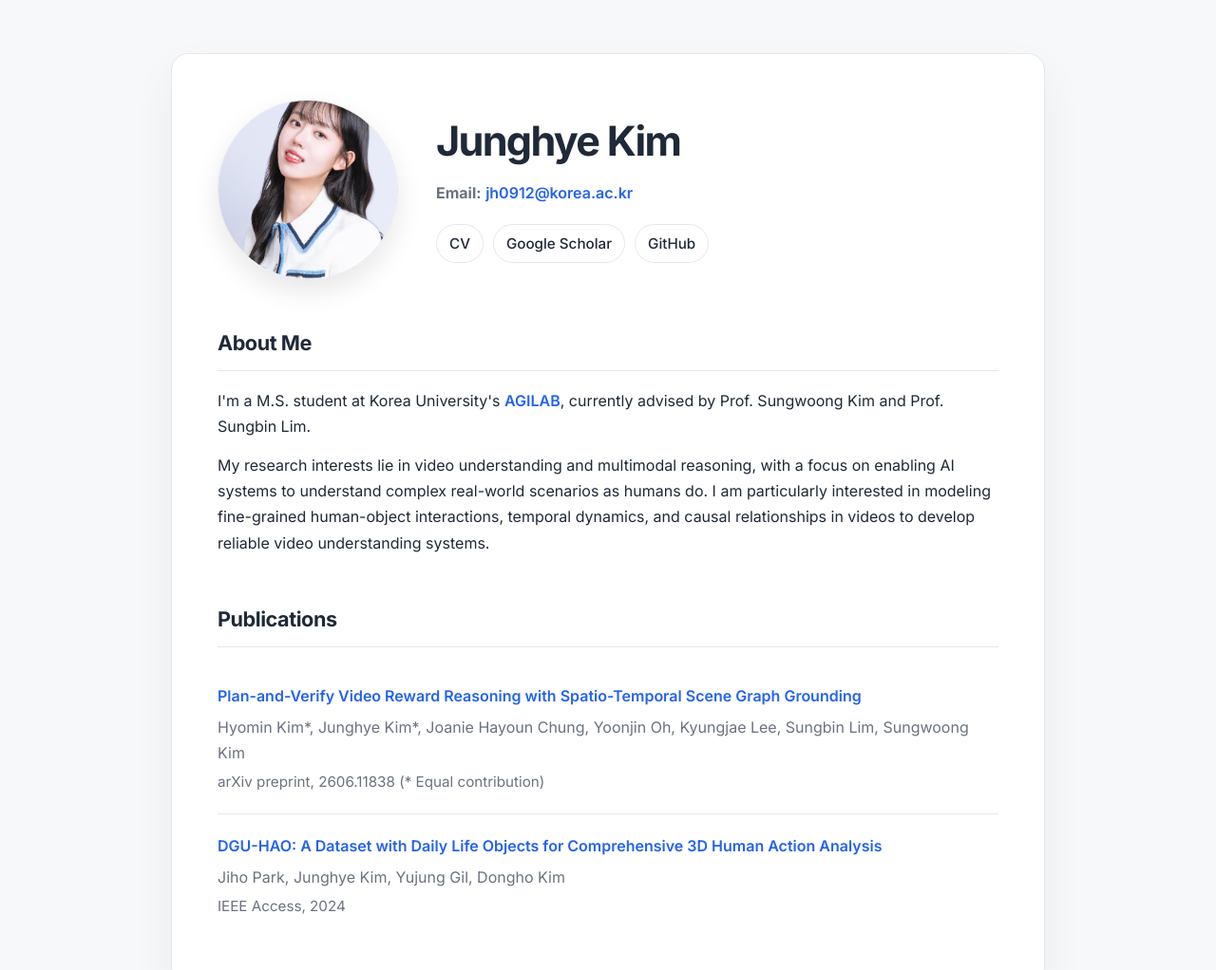
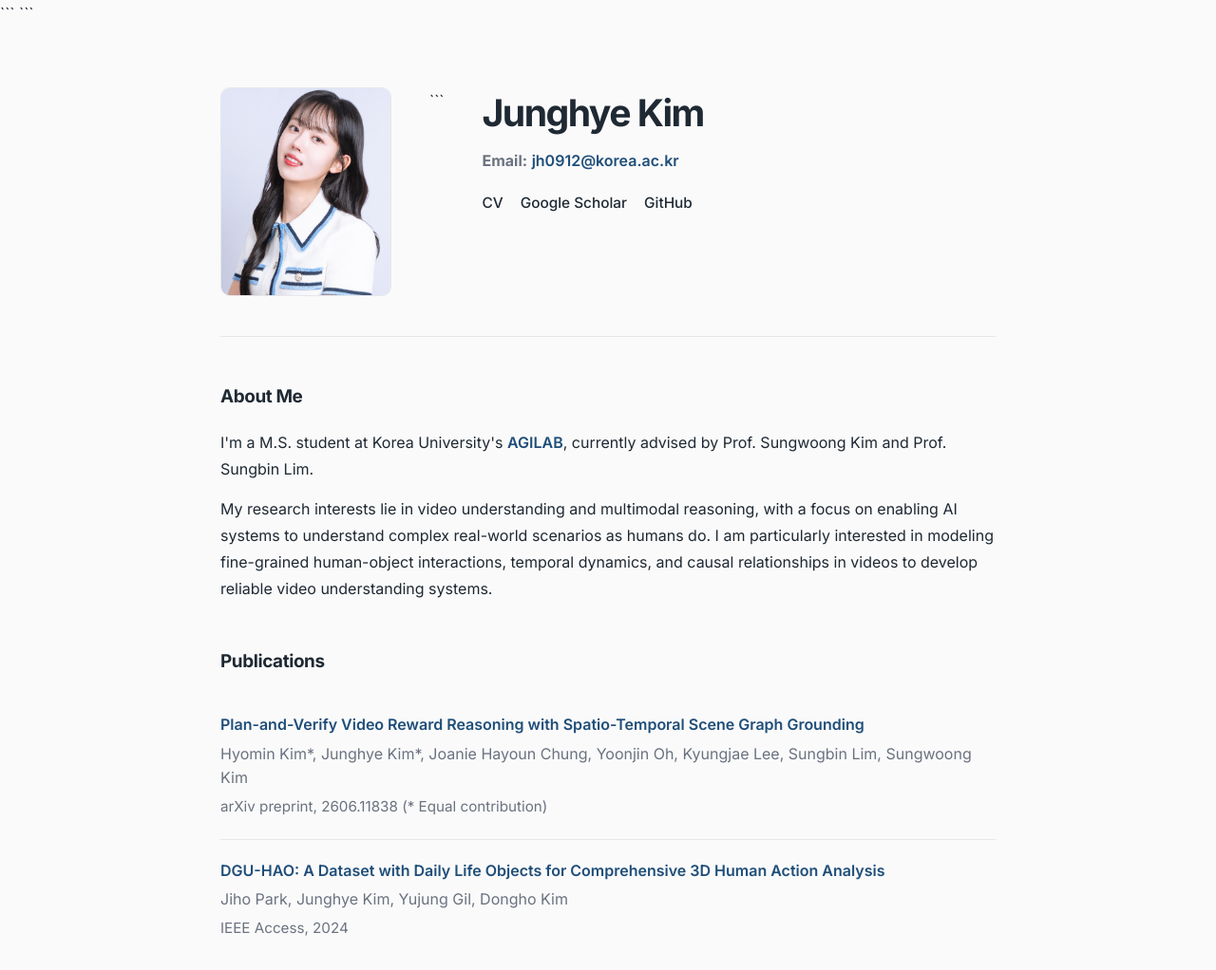
Before and after one commit to junghye01/junghye01.github.io, a plain HTML site: page index.html in a window 1280 px wide. Shown: the top 1022 px of the page at 95% size. Drawn offline with Linux system fonts and the light colour scheme.

Commit message:
Refactor styles and update profile information

````diff
--- a/index.html
+++ b/index.html
@@ -6,20 +6,19 @@
     <meta name="viewport" content="width=device-width, initial-scale=1.0">
     <title>Junghye Kim</title>
 
-
+```
 <link rel="preconnect" href="https://fonts.googleapis.com">
 <link rel="preconnect" href="https://fonts.gstatic.com" crossorigin>
 <link href="https://fonts.googleapis.com/css2?family=Inter:wght@400;500;600;700&display=swap" rel="stylesheet">
 
 <style>
     :root {
-        --bg: #f7f8fa;
-        --card-bg: #ffffff;
-        --text: #1f2937;
+        --bg: #fafafa;
+        --text: #1f2933;
         --muted: #6b7280;
         --border: #e5e7eb;
-        --accent: #2563eb;
-        --accent-hover: #1d4ed8;
+        --accent: #1f4e79;
+        --accent-hover: #163a5a;
     }
 
     * {
@@ -27,57 +26,55 @@
     }
 
     body {
-        font-family: 'Inter', sans-serif;
-        line-height: 1.7;
-        background: var(--bg);
-        color: var(--text);
         margin: 0;
         padding: 0;
+        font-family: 'Inter', sans-serif;
+        line-height: 1.75;
+        color: var(--text);
+        background: var(--bg);
     }
 
     .container {
-        max-width: 920px;
-        margin: 56px auto;
-        padding: 48px;
-        background: var(--card-bg);
-        border: 1px solid var(--border);
-        border-radius: 18px;
-        box-shadow: 0 20px 45px rgba(15, 23, 42, 0.06);
+        max-width: 880px;
+        margin: 64px auto;
+        padding: 0 32px;
     }
 
     .profile {
         display: flex;
-        align-items: center;
+        align-items: flex-start;
         gap: 40px;
-        margin-bottom: 48px;
+        padding-bottom: 42px;
+        border-bottom: 1px solid var(--border);
     }
 
     .profile-img {
-        width: 190px;
-        height: 190px;
-        border-radius: 50%;
+        width: 180px;
+        height: 220px;
         object-fit: cover;
+        border-radius: 10px;
         border: 1px solid var(--border);
-        box-shadow: 0 12px 28px rgba(15, 23, 42, 0.10);
     }
 
     .profile-info {
         flex: 1;
+        padding-top: 4px;
     }
 
     h1 {
-        font-size: 2.7rem;
-        line-height: 1.2;
-        margin: 0 0 16px;
+        margin: 0 0 14px;
+        font-size: 2.45rem;
+        font-weight: 700;
+        line-height: 1.15;
         letter-spacing: -0.04em;
     }
 
     h2 {
-        font-size: 1.35rem;
-        margin: 48px 0 18px;
-        padding-bottom: 10px;
-        border-bottom: 1px solid var(--border);
+        margin: 46px 0 18px;
+        font-size: 1.18rem;
+        font-weight: 700;
         letter-spacing: -0.02em;
+        color: var(--text);
     }
 
     p {
@@ -104,32 +101,25 @@
     .links {
         display: flex;
         flex-wrap: wrap;
-        gap: 10px;
+        gap: 18px;
         margin-top: 18px;
     }
 
     .links a {
-        display: inline-flex;
-        align-items: center;
-        padding: 7px 13px;
-        border: 1px solid var(--border);
-        border-radius: 999px;
         color: var(--text);
-        font-size: 0.95rem;
+        font-size: 0.96rem;
         font-weight: 500;
-        background: #ffffff;
-        transition: all 0.15s ease;
+        border-bottom: 1px solid transparent;
     }
 
     .links a:hover {
         color: var(--accent);
-        border-color: var(--accent);
         text-decoration: none;
-        transform: translateY(-1px);
+        border-bottom: 1px solid var(--accent);
     }
 
     .section {
-        margin-top: 34px;
+        margin-top: 0;
     }
 
     .publication-item {
@@ -142,19 +132,21 @@
     }
 
     .publication-title {
+        margin-bottom: 6px;
         font-weight: 700;
-        margin-bottom: 6px;
+        line-height: 1.55;
     }
 
     .publication-authors {
+        margin-bottom: 4px;
         color: var(--muted);
-        margin-bottom: 4px;
+        line-height: 1.6;
     }
 
     .publication-venue {
+        margin-bottom: 0;
         color: var(--muted);
         font-size: 0.95rem;
-        margin-bottom: 0;
     }
 
     .note {
@@ -164,30 +156,31 @@
 
     @media (max-width: 720px) {
         .container {
-            margin: 24px auto;
-            padding: 28px 22px;
-            border-radius: 0;
-            border-left: none;
-            border-right: none;
+            margin: 36px auto;
+            padding: 0 24px;
         }
 
         .profile {
             flex-direction: column;
-            align-items: flex-start;
             gap: 24px;
+            padding-bottom: 34px;
         }
 
         .profile-img {
-            width: 150px;
-            height: 150px;
+            width: 160px;
+            height: 200px;
         }
 
         h1 {
-            font-size: 2.2rem;
+            font-size: 2.1rem;
+        }
+
+        h2 {
+            margin-top: 38px;
         }
     }
 </style>
-
+```
 
 </head>
 
@@ -196,16 +189,17 @@
         <section class="profile">
             <img src="junghyekim_profile.jpeg" alt="Junghye Kim's profile picture" class="profile-img">
 
-
+```
         <div class="profile-info">
             <h1>Junghye Kim</h1>
+
             <p class="contact">
                 <strong>Email:</strong>
                 <a href="mailto:jh0912@korea.ac.kr">jh0912@korea.ac.kr</a>
             </p>
 
             <div class="links">
-                <a href="CV.pdf" target="_blank">CV</a>
+                <a href="__260617_CV.pdf" target="_blank">CV</a>
                 <a href="https://scholar.google.com/citations?user=RPQxMJwAAAAJ&hl=ko" target="_blank">Google Scholar</a>
                 <a href="https://github.com/junghye01" target="_blank">GitHub</a>
             </div>
@@ -214,13 +208,18 @@
 
     <section class="section">
         <h2>About Me</h2>
+
         <p>
             I'm a M.S. student at Korea University's
             <a href="https://agi.korea.ac.kr/" target="_blank">AGILAB</a>,
             currently advised by Prof. Sungwoong Kim and Prof. Sungbin Lim.
         </p>
+
         <p>
-            My research interests lie in video understanding and multimodal reasoning, with a focus on enabling AI systems to understand complex real-world scenarios as humans do. I am particularly interested in modeling fine-grained human-object interactions, temporal dynamics, and causal relationships in videos to develop reliable video understanding systems.
+            My research interests lie in video understanding and multimodal reasoning,
+            with a focus on enabling AI systems to understand complex real-world scenarios as humans do.
+            I am particularly interested in modeling fine-grained human-object interactions,
+            temporal dynamics, and causal relationships in videos to develop reliable video understanding systems.
         </p>
     </section>
 
@@ -240,6 +239,7 @@
                 arXiv preprint, 2606.11838 <span class="note">(* Equal contribution)</span>
             </p>
         </div>
+
         <div class="publication-item">
             <p class="publication-title">
                 <a href="https://doi.org/10.1109/ACCESS.2024.3351888" target="_blank">
@@ -253,11 +253,9 @@
                 IEEE Access, 2024
             </p>
         </div>
-
-
     </section>
 </main>
-
+```
 
 </body>
 </html>
````
